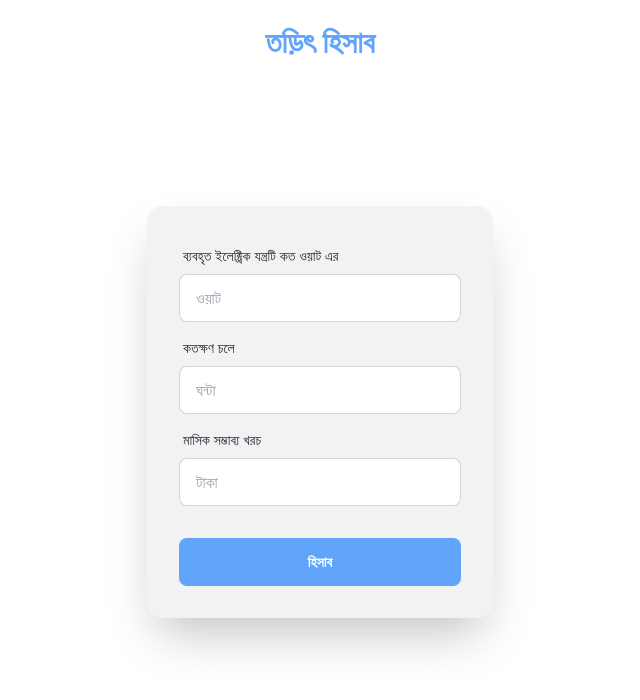
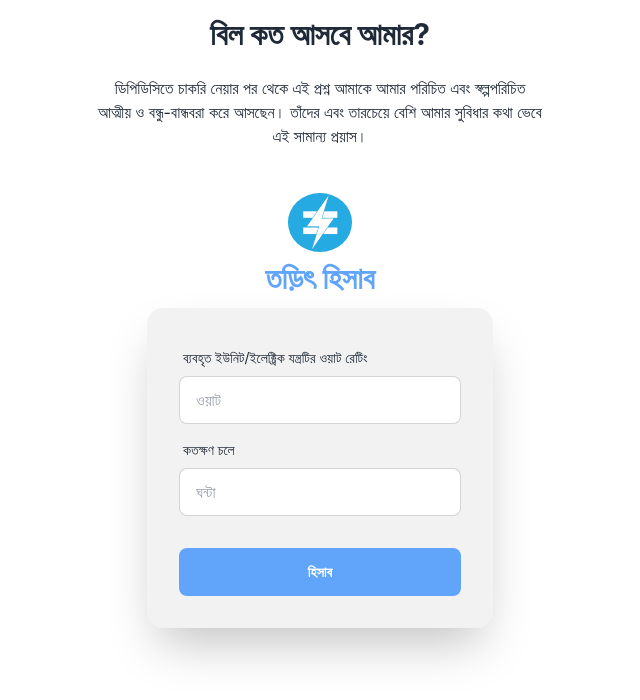
Before and after one commit to Siddiquee08/torit-hishab, a React (Create React App) app: page / in a window 1280 px wide. Shown: the top 700 px of the page, without its empty margins (320-960 px from the left). Built offline with nearby package versions, Linux system fonts and the light colour scheme.

Commit message:
logo added

```diff
--- a/src/App.css
+++ b/src/App.css
@@ -1,6 +1,3 @@
-.App {
-  text-align: center;
-}
 
 .App-logo {
   height: 40vmin;
@@ -12,7 +9,14 @@
     animation: App-logo-spin infinite 20s linear;
   }
 }
-
+img {
+  height: 5%;
+  width: 5%;
+  border: none;
+  border-radius: 50%;
+  margin-bottom: 0px;
+  margin-top: 5px;
+}
 .App-header {
   background-color: #282c34;
   min-height: 100vh;
--- a/src/App.js
+++ b/src/App.js
@@ -1,15 +1,21 @@
-import logo from './logo.svg';
-import './App.css';
-import Input from './components/Input';
+import logo from "./logo.svg";
+import "./App.css";
+import image from "./assets/IMG_20221122_185610.png";
+import Input from "./components/Input/Input";
+import Header from "./components/Header/Header";
 
 function App() {
   return (
-   <>
-     <h1 className="text-3xl text-blue-400 mt-6 font-bold text-center">
-      তড়িৎ হিসাব
-    </h1>
-    <Input></Input>
-   </>
+    <>
+      <Header></Header>
+      <div className="flex flex-col justify-center items-center">
+        <img src={image} alt="" />
+        <h1 className="text-3xl text-blue-400 mt-2 font-bold text-center">
+          তড়িৎ হিসাব
+        </h1>
+      </div>
+      <Input></Input>
+    </>
   );
 }
 
--- /dev/null
+++ b/src/components/Header/Header.js
@@ -0,0 +1,22 @@
+import React from "react";
+
+const Header = () => {
+  return (
+    <div>
+      <div className="hero min-h-75">
+        <div className="hero-content text-center">
+          <div className="max-w-md">
+            <h1 className="text-3xl font-bold">বিল কত আসবে আমার?</h1>
+            <p className="py-6">
+              ডিপিডিসিতে চাকরি নেয়ার পর থেকে এই প্রশ্ন আমাকে আমার পরিচিত এবং
+              স্বল্পপরিচিত আত্মীয় ও বন্ধু-বান্ধবরা করে আসছেন। তাঁদের এবং তারচেয়ে
+              বেশি আমার সুবিধার কথা ভেবে এই সামান্য প্রয়াস।
+            </p>
+          </div>
+        </div>
+      </div>
+    </div>
+  );
+};
+
+export default Header;
--- a/src/components/Input.js
+++ /dev/null
@@ -1,44 +0,0 @@
-import React from 'react';
-
-const Input = () => {
-    return (
-       <form>
-         <div>
-            <div className="hero min-h-screen -mt-12">
-  <div className="hero-content flex-col lg:flex-row-reverse">
-
-    <div className="card flex-shrink-0 w-full max-w-sm shadow-2xl bg-base-200">
-      <div className="card-body">
-
-        <div className="form-control">
-          <label className="label">
-            <span className="label-text">ব্যবহৃত ইলেক্ট্রিক যন্ত্রটি কত ওয়াট এর</span>
-          </label>
-          <input type="text" placeholder="ওয়াট" className="input input-bordered" />
-        </div>
-        <div className="form-control">
-          <label className="label">
-            <span className="label-text">কতক্ষণ চলে</span>
-          </label>
-          <input type="text" placeholder="ঘন্টা" className="input input-bordered" />
-        </div>
-        <div className="form-control">
-          <label className="label">
-            <span className="label-text">মাসিক সম্ভাব্য খরচ</span>
-          </label>
-          <input type="text" placeholder="টাকা" className="input input-bordered" />
-        </div>
-        <div className="form-control mt-6">
-
-          <button className="btn btn-primary bg-blue-400 border-none text-end">হিসাব</button>
-        </div>
-      </div>
-    </div>
-  </div>
-</div>
-        </div>
-       </form>
-    );
-};
-
-export default Input;
--- /dev/null
+++ b/src/components/Input/Input.js
@@ -0,0 +1,50 @@
+import React from "react";
+import "./Input.css";
+
+const Input = () => {
+  return (
+    <>
+      <form>
+        <div className="form">
+          <div className="hero mt-3">
+            <div>
+              <div className="card flex-shrink-0 w-full max-w-sm shadow-2xl bg-base-200">
+                <div className="card-body">
+                  <div className="form-control">
+                    <label className="label">
+                      <span className="label-text">
+                        ব্যবহৃত ইউনিট/ইলেক্ট্রিক যন্ত্রটির ওয়াট রেটিং
+                      </span>
+                    </label>
+                    <input
+                      type="text"
+                      placeholder="ওয়াট"
+                      className="input input-bordered"
+                    />
+                  </div>
+                  <div className="form-control">
+                    <label className="label">
+                      <span className="label-text">কতক্ষণ চলে</span>
+                    </label>
+                    <input
+                      type="text"
+                      placeholder="ঘন্টা"
+                      className="input input-bordered"
+                    />
+                  </div>
+                  <div className="form-control mt-6">
+                    <button className="btn btn-primary bg-blue-400 border-none text-end">
+                      হিসাব
+                    </button>
+                  </div>
+                </div>
+              </div>
+            </div>
+          </div>
+        </div>
+      </form>
+    </>
+  );
+};
+
+export default Input;
```
Also changed, not shown: src/assets/IMG_20221122_185610.png (added), src/components/Input/Input.css (added).
